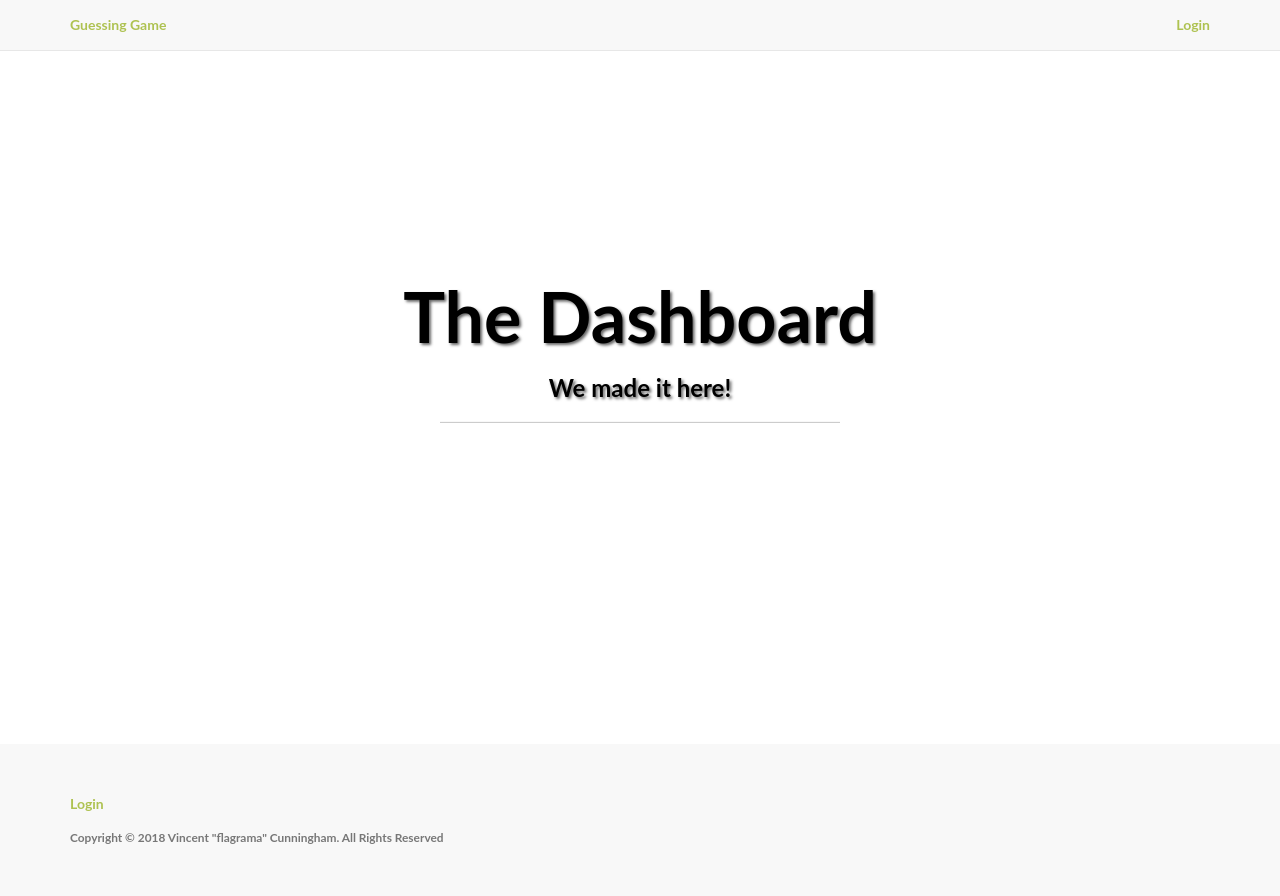
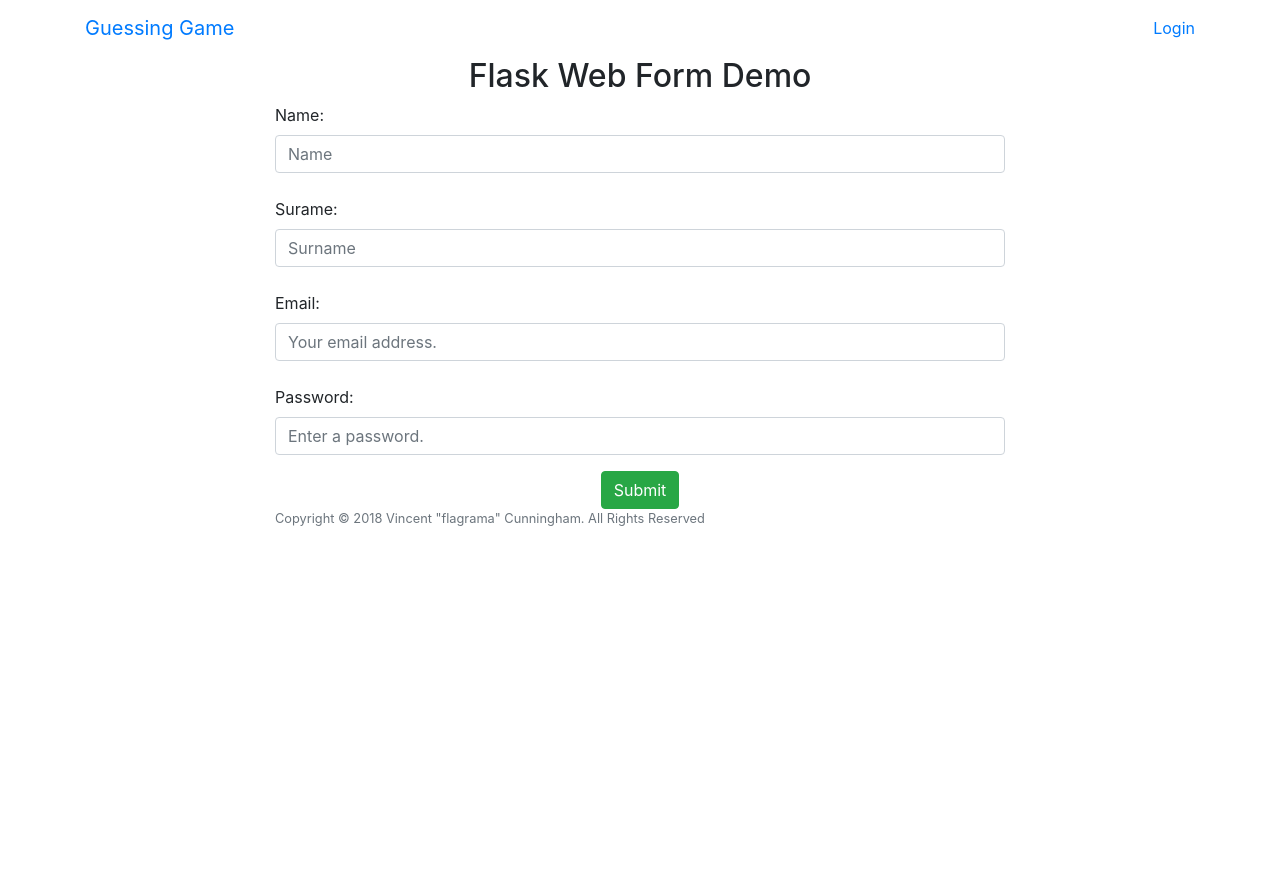
Before and after one commit to flagrama/guessing-bot, a Flask app: template guessing_game_web/app/templates/home/dashboard.html in a window 1280 px wide. After the commit the page ends 526 px from the top, so only its background shows below. Run offline with Flask 2, Linux system fonts and the light colour scheme; the template is opened without the code that fills it, so the values that code supplies are empty; parts of the project's set-up code (start-up, migrations or seed data) failed here and were passed over; some libraries are stand-ins or nearby versions.

Commit message:
update to bootstrap 4 and switch to a barebones look and add test form
- many aspects have changed between bootstrap 3 and 4 so using the
previous look doesn't work well at all.

```diff
--- a/guessing_game_web/app/models/user.py
+++ b/guessing_game_web/app/models/user.py
@@ -4,6 +4,7 @@ class User(db.Document):
     streamer_id = db.IntField(required=True, unique=True)
     username = db.StringField(required=True)
     email = db.StringField(required=True)
+    streamer = db.ReferenceField('Streamer')
     token = db.ReferenceField('Token')
 
     def __repr__(self):
--- a/guessing_game_web/app/static/css/style.css
+++ b/guessing_game_web/app/static/css/style.css
@@ -1,108 +1,3 @@
-body, html {
-    width: 100%;
-    height: 100%;
+.list-inline {
+    float: left
 }
-
-body, h1, h2, h3 {
-    font-family: "Lato", "Helvetica Neue", Helvetica, Arial, sans-serif;
-    font-weight: 700;
-}
-
-a, .navbar-default .navbar-brand, .navbar-default .navbar-nav>li>a {
-  color: #aec251;
-}
-
-a:hover, .navbar-default .navbar-brand:hover, .navbar-default .navbar-nav>li>a:hover {
-  color: #687430;
-}
-
-footer {
-    padding: 50px 0;
-    background-color: #f8f8f8;
-}
-
-p.copyright {
-    margin: 15px 0 0;
-}
-
-.alert-info {
-    width: 50%;
-    margin: auto;
-    color: #687430;
-    background-color: #e6ecca;
-    border-color: #aec251;
-}
-
-.btn-default {
-    border-color: #aec251;
-    color: #aec251;
-}
-
-.btn-default:hover {
-    background-color: #aec251;
-}
-
-.center {
-    margin: auto;
-    width: 50%;
-    padding: 10px;
-}
-
-.content-section {
-    padding: 50px 0;
-    border-top: 1px solid #e7e7e7;
-}
-
-.footer, .push {
-  clear: both;
-  height: 4em;
-}
-
-.intro-divider {
-    width: 400px;
-    border-top: 1px solid #f8f8f8;
-    border-bottom: 1px solid rgba(0,0,0,0.2);
-}
-
-.intro-header {
-    padding-top: 50px;
-    padding-bottom: 50px;
-    text-align: center;
-    /* color: #f8f8f8; */
-    color: #000000;
-    /* background: url(../img/intro-bg.jpg) no-repeat center center; */
-    background-size: cover;
-    height: 100%;
-}
-
-.intro-message {
-    position: relative;
-    padding-top: 20%;
-    padding-bottom: 20%;
-}
-
-.intro-message > h1 {
-    margin: 0;
-    text-shadow: 2px 2px 3px rgba(0,0,0,0.6);
-    font-size: 5em;
-}
-
-.intro-message > h3 {
-    text-shadow: 2px 2px 3px rgba(0,0,0,0.6);
-}
-
-.lead {
-    font-size: 18px;
-    font-weight: 400;
-}
-
-.topnav {
-    font-size: 14px;
-}
-
-.wrapper {
-  min-height: 100%;
-  height: auto !important;
-  height: 100%;
-  margin: 0 auto -4em;
-}
--- a/guessing_game_web/app/templates/base.html
+++ b/guessing_game_web/app/templates/base.html
@@ -1,30 +1,26 @@
 <!DOCTYPE html>
 <html lang="en">
 <head>
+    <meta charset="utf-8">
+    <meta name="viewport" content="width=device-width, initial-scale=1, shrink-to-fit=no">
     <title>{{ title }} | Guessing Game</title>
-    <link href="https://maxcdn.bootstrapcdn.com/bootstrap/3.3.7/css/bootstrap.min.css" rel="stylesheet">
+    <link rel="stylesheet" href="https://maxcdn.bootstrapcdn.com/bootstrap/4.0.0/css/bootstrap.min.css" integrity="sha384-Gn5384xqQ1aoWXA+058RXPxPg6fy4IWvTNh0E263XmFcJlSAwiGgFAW/dAiS6JXm" crossorigin="anonymous">
     <link href="{{ url_for('static', filename='css/style.css') }}" rel="stylesheet">
     <!-- <link rel="shortcut icon" href="{{ url_for('static', filename='img/favicon.ico') }}"> -->
 </head>
 <body>
-    <nav class="navbar navbar-default navbar-fixed-top topnav" role="navigation">
+    <nav class="navbar navbar-expand-lg" role="navigation">
         <div class="container topnav">
             <div class="navbar-header">
-              <button type="button" class="navbar-toggle" data-toggle="collapse" data-target="#bs-example-navbar-collapse-1">
-                  <span class="sr-only">Toggle navigation</span>
-                  <span class="icon-bar"></span>
-                  <span class="icon-bar"></span>
-                  <span class="icon-bar"></span>
-              </button>
                 <a class="navbar-brand topnav" href="{{ url_for('home.homepage') }}">Guessing Game</a>
             </div>
-          <div class="collapse navbar-collapse" id="bs-example-navbar-collapse-1">
-              <ul class="nav navbar-nav navbar-right">
+            <div class="navbar-collapse" id="bs-example-navbar-collapse-1">
+                <ul class="nav navbar-nav ml-auto">
                     {% if current_user.is_authenticated %}
-                  <li><a href="{{ url_for('home.dashboard') }}">Dashboard</a></li>
-                  <li><a href="{{ url_for('home.logout') }}">Log Out</a></li>
+                    <li class="list-inline pl-5"><a href="{{ url_for('home.dashboard') }}">Dashboard</a></li>
+                    <li class="list-inline pl-5"><a href="{{ url_for('home.logout') }}">Log Out</a></li>
                     {% else %}
-                  <li><a href="{{ url_for('twitch.start_authorize') }}">Login</a></li>
+                    <li class="list-inline pl-5"><a href="{{ url_for('twitch.start_authorize') }}">Login</a></li>
                     {% endif %}
                 </ul>
             </div>
@@ -38,20 +34,16 @@
     <footer>
         <div class="container">
             <div class="row">
-                <div class="col-lg-12">
-                    <ul class="list-inline">
-                        {% if current_user.is_authenticated %}
-                        <li><a href="{{ url_for('home.dashboard') }}">Dashboard</a></li>
-                        <li class="footer-menu-divider">⋅</li>
-                        <li><a href="{{ url_for('home.logout') }}">Log Out</a></li>
-                        {% else %}
-                        <li><a href="{{ url_for('twitch.start_authorize') }}">Login</a></li>
-                        {% endif %}
-                    </ul>
+                <div class="col-lg-2"></div>
+                <div class="col-lg-8">
                     <p class="copyright text-muted small">Copyright © 2018 Vincent "flagrama" Cunningham. All Rights Reserved</p>
                 </div>
+                <div class="col-lg-2"></div>
             </div>
         </div>
     </footer>
+    <script src="https://code.jquery.com/jquery-3.2.1.slim.min.js" integrity="sha384-KJ3o2DKtIkvYIK3UENzmM7KCkRr/rE9/Qpg6aAZGJwFDMVNA/GpGFF93hXpG5KkN" crossorigin="anonymous"></script>
+    <script src="https://cdnjs.cloudflare.com/ajax/libs/popper.js/1.12.9/umd/popper.min.js" integrity="sha384-ApNbgh9B+Y1QKtv3Rn7W3mgPxhU9K/ScQsAP7hUibX39j7fakFPskvXusvfa0b4Q" crossorigin="anonymous"></script>
+    <script src="https://maxcdn.bootstrapcdn.com/bootstrap/4.0.0/js/bootstrap.min.js" integrity="sha384-JZR6Spejh4U02d8jOt6vLEHfe/JQGiRRSQQxSfFWpi1MquVdAyjUar5+76PVCmYl" crossorigin="anonymous"></script>
 </body>
 </html>
--- a/guessing_game_web/app/templates/home/dashboard.html
+++ b/guessing_game_web/app/templates/home/dashboard.html
@@ -1,18 +1,59 @@
 {% extends "base.html" %}
 {% block title %}Dashboard{% endblock %}
 {% block body %}
-<div class="intro-header">
-    <div class="container">
-        <div class="row">
-            <div class="col-lg-12">
-                <div class="intro-message">
-                    <h1>The Dashboard</h1>
-                    <h3>We made it here!</h3>
-                    <hr class="intro-divider">
-                    </ul>
-                </div>
+<div class="container">
+    <div class="col-lg-12 text-center">
+        {% with messages = get_flashed_messages(with_categories=true) %}
+            {% if messages %}
+                {% for message in messages %}
+                    {% if "Error" not in message[1]: %}
+                        <div class="alert alert-info">
+                        <strong>Success! </strong> {{ message[1] }}
+                        </div>
+                    {% endif %}
+                    {% if "Error" in message[1]: %}
+                        <div class="alert alert-danger">
+                        <strong>Error: </strong> {{ message[1] }}
+                        </div>
+                    {% endif %}
+                {% endfor %}
+            {% endif %}
+        {% endwith %}
+    </div>
+</div>
+
+<div class="container">
+    <div class="row">
+        <div class="col-lg-2"></div>
+        <div class="col-lg-8 text-center">
+            <h2>Flask Web Form Demo</h2>
+        </div>
+        <div class="col-lg-2"></div>
+    </div>
+    <div class="row">
+        <div class="col-lg-2"></div>
+        <div class="col-lg-8">
+            <form  action="" method="post" role="form">
+            {{ form.csrf }}
+            <div class="form-group">
+                <label for="name">Name:</label>
+                <input type="text" class="form-control" id="name" name="name" placeholder="Name">
+                <br>
+                <label for="surname">Surame:</label>
+                <input type="text" class="form-control" id="surname" name="surname" placeholder="Surname">
+                <br>
+                <label for="email">Email:</label>
+                <input type="text" class="form-control" id="email" name="email" placeholder="Your email address.">
+                <br>
+                <label for="password">Password:</label>
+                <input type="password" class="form-control" id="password" name="password" placeholder="Enter a password.">
             </div>
+            <center>
+                <button type="submit" class="btn btn-success">Submit</button>
+            </center>
+            </form>
         </div>
+        <div class="col-lg-2"></div>
     </div>
 </div>
 {% endblock %}
```
Also changed, not shown: guessing_game_web/app/home/views.py (+19 -3 lines), guessing_game_web/app/templates/home/index.html (+24 -2 lines), guessing_game_web/app/twitch/views.py (+13 -0 lines). Lines whose indentation alone changed are shown as unchanged.
